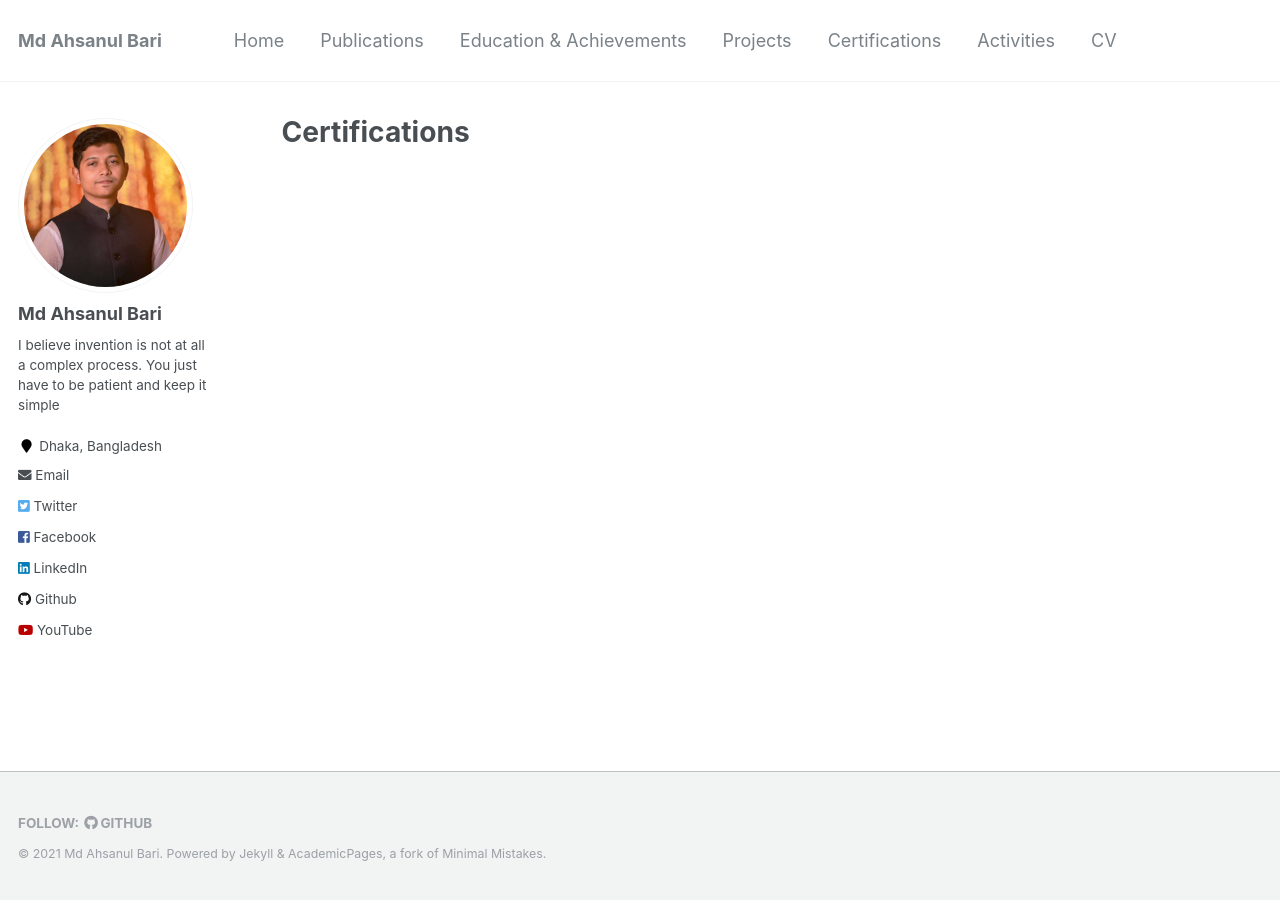
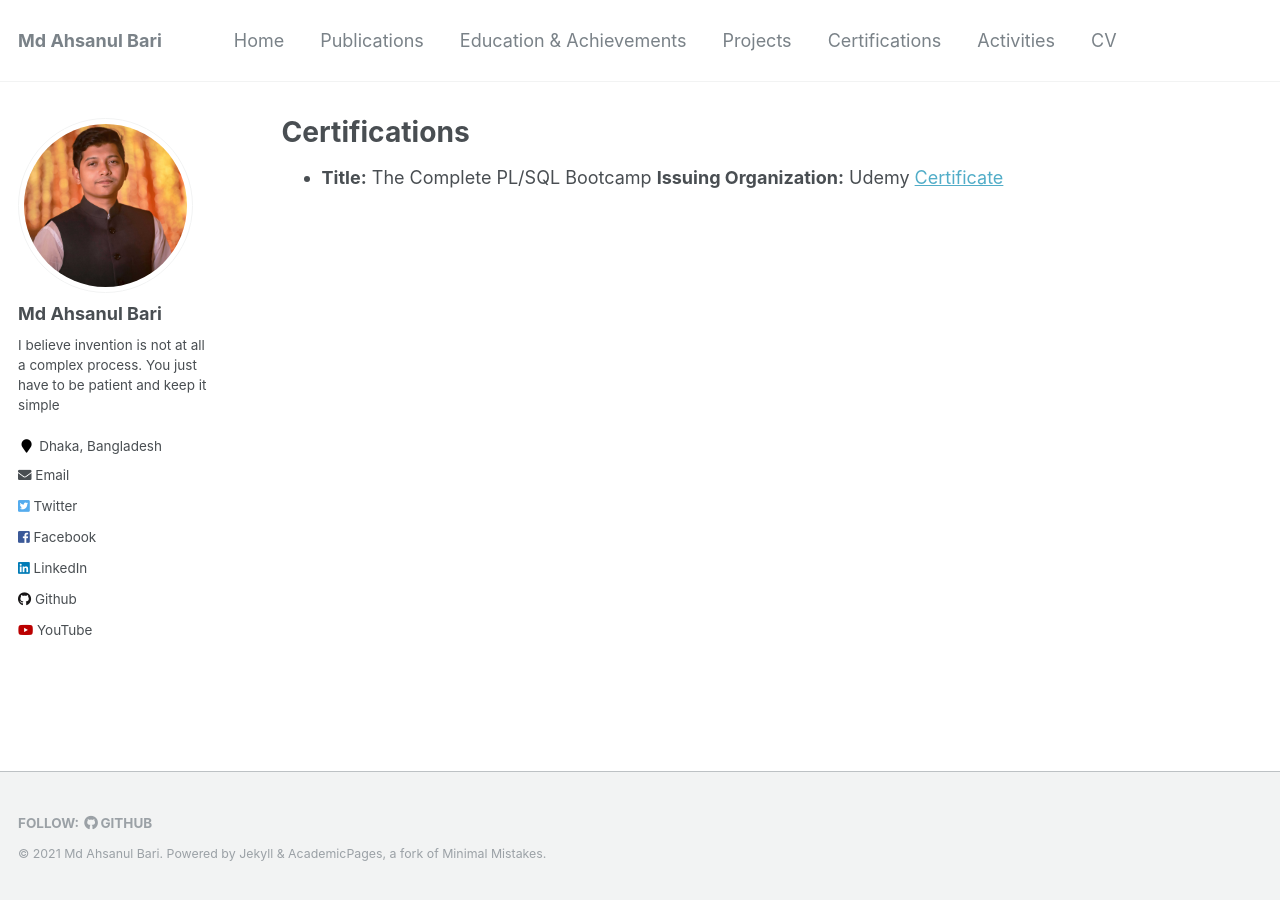
Before and after one commit to GProDevik/AhsanulBariRomih, a Jekyll site: the page built from _pages/certification.md, in a window 1280 px wide. Built offline with Jekyll 4.4.1, drawn with Linux system fonts in a browser that asks for light colours.

Commit message:
certifications first commit

```diff
--- a/_pages/certification.md
+++ b/_pages/certification.md
@@ -4,3 +4,7 @@ title: "Certifications"
 permalink: /certifications/
 author_profile: true
 ---
+
+- **Title:** The Complete PL/SQL Bootcamp
+  **Issuing Organization:** Udemy
+  [Certificate](https://drive.google.com/file/d/1VeHLGscMa45iVm4d7n1gw6qQqNAiWqPY/view?usp=sharing)
```
